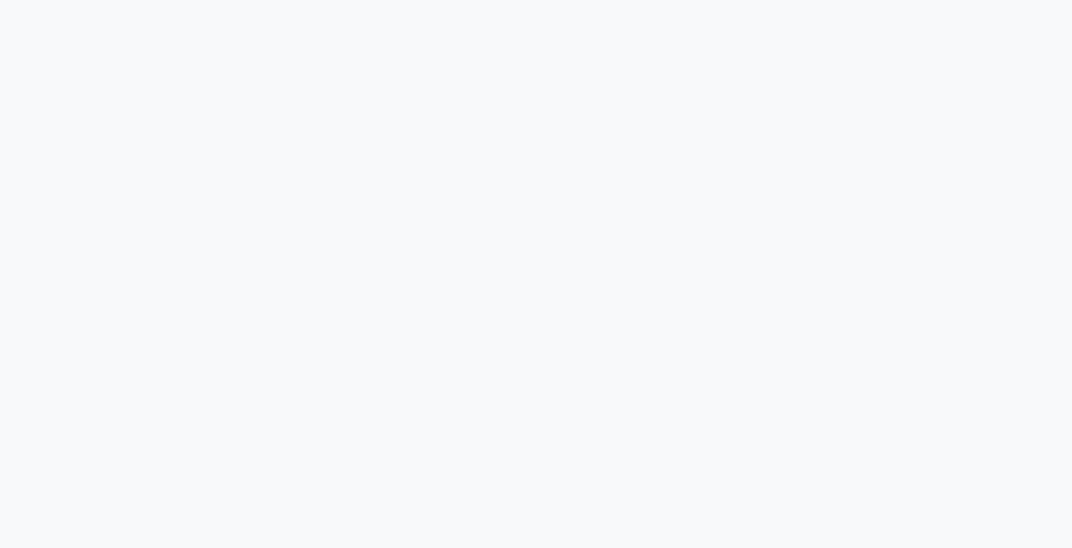
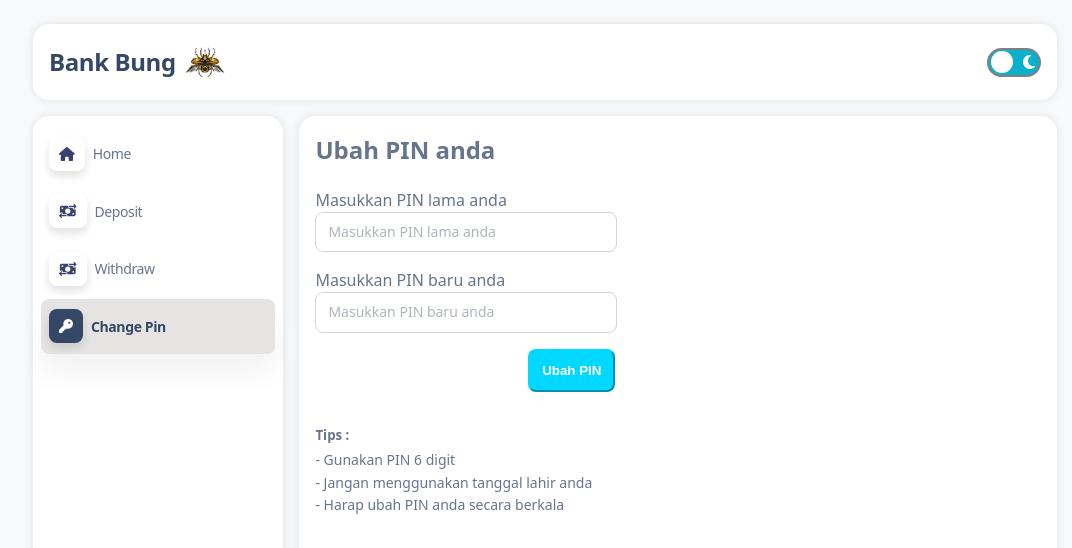
Before and after one commit to DeLuthpi/app-bank-react, a React (Vite) app: page /changepin in a window 1280 px wide. Before the commit this address had no page. Shown: the top 548 px of the page, without its empty margins (95-1167 px from the left). Built offline with nearby package versions, Linux system fonts and the light colour scheme.

Commit message:
add menu change pin

```diff
--- a/src/assets/css/style.css
+++ b/src/assets/css/style.css
@@ -234,6 +234,64 @@ input::-webkit-inner-spin-button {
 	color: #67748e;
 }
 
+.menu-title {
+	margin-top: 0;
+}
+
+.form-changepin {
+	display: flex;
+	flex-wrap: wrap;
+	flex-direction: column;
+	justify-content: flext-start;
+	align-items: flex-start;
+	margin-bottom: 2rem;
+	width: 300px;
+}
+
+.input-group {
+	display: flex;
+	flex-wrap: wrap;
+	flex-direction: column;
+	align-items: flex-start;
+	width: 100%;
+	margin-bottom: 1rem;
+}
+
+.input-pin {
+	--padding: 0.75rem;
+	width: calc(100% - (var(--padding) * 2));
+}
+
+.btn-group {
+	width: 100%;
+}
+
+.btn-changepin {
+	float: right;
+	color: #fff;
+	font-weight: 700;
+	border-color: #00d8ff;
+	background-color: #00d8ff;
+	border-radius: 0.5rem;
+	padding: 0.75rem;
+	cursor: pointer;
+}
+
+.tips-title {
+	margin-top: 0.5rem;
+	margin-bottom: 0;
+	line-height: 1.4rem;
+	color: #67748e;
+}
+
+.tips-desc {
+	margin-top: 0.2rem;
+	font-size: 0.875rem;
+	font-weight: 400;
+	line-height: 1.4rem;
+	color: #67748e;
+}
+
 @media (max-width: 768px) {
 	.transaction-type {
 		width: 100%;
--- /dev/null
+++ b/src/pages/ChangePin.jsx
@@ -0,0 +1,80 @@
+import Sidebar from "../components/Sidebar";
+import Navbar from "../components/Navbar";
+import { useDispatch, useSelector } from "react-redux";
+import { changePin } from "../redux/slices/accountSlice";
+import { toast } from "react-toastify";
+
+const ChangePin = () => {
+	const pin = useSelector((state) => state.account.pin);
+	const dispatch = useDispatch();
+
+	const handleInputPin = (e) => {
+		e.preventDefault();
+		e.target.value = e.target.value.replace(/[a-zA-Z]/g, "");
+	};
+
+	const handleChangePin = (e) => {
+		e.preventDefault();
+
+		const oldPin = e.target.old_pin.value;
+		const newPin = e.target.new_pin.value;
+
+		if (oldPin === "" || newPin === "") {
+			toast.error("PIN anda tidak boleh kosong !", {
+				autoClose: 2500,
+			});
+		} else if (oldPin === pin) {
+			if (newPin === oldPin) {
+				toast.error("PIN baru anda tidak boleh sama dengan PIN lama anda !", {
+					autoClose: 2500,
+				});
+			} else {
+				dispatch(changePin(newPin));
+				toast.success("PIN anda berhasil diubah !", {
+					autoClose: 2500,
+				});
+
+				e.target.reset();
+			}
+		} else {
+			toast.error("PIN anda salah !", {
+				autoClose: 2500,
+			});
+		}
+	};
+
+	return (
+		<div className="container">
+			<Navbar />
+			<div className="main-page">
+				<Sidebar />
+				<div className="main-section">
+					<h2 className="menu-title">Ubah PIN anda</h2>
+					<form onSubmit={handleChangePin} className="form-changepin">
+						<div className="input-group">
+							<label htmlFor="old_pin">Masukkan PIN lama anda</label>
+							<input type="password" id="old_pin" name="old_pin" className="form-control input-pin" maxLength={6} placeholder="Masukkan PIN lama anda" onChange={handleInputPin} autoComplete="off" />
+						</div>
+						<div className="input-group">
+							<label htmlFor="new_pin">Masukkan PIN baru anda</label>
+							<input type="password" id="new_pin" name="new_pin" className="form-control input-pin" maxLength={6} placeholder="Masukkan PIN baru anda" onChange={handleInputPin} autoComplete="off" />
+						</div>
+						<div className="btn-group">
+							<button type="submit" className="btn-changepin">
+								Ubah PIN
+							</button>
+						</div>
+					</form>
+					<h5 className="tips-title">Tips :</h5>
+					<p className="tips-desc">
+						- Gunakan PIN 6 digit
+						<br />- Jangan menggunakan tanggal lahir anda
+						<br />- Harap ubah PIN anda secara berkala
+					</p>
+				</div>
+			</div>
+		</div>
+	);
+};
+
+export default ChangePin;
--- a/src/redux/slices/accountSlice.js
+++ b/src/redux/slices/accountSlice.js
@@ -4,6 +4,7 @@ const accountSlice = createSlice({
 	name: "account",
 	initialState: {
 		saldo: 0,
+		pin: "123456",
 		id: 1,
 		transactions: [],
 	},
@@ -16,8 +17,11 @@ const accountSlice = createSlice({
 			state.saldo -= action.payload;
 			state.transactions.push({ id: state.id++, type: "Withdraw", date: new Date().toDateString() + " " + new Date().toLocaleTimeString(), amount: action.payload });
 		},
+		changePin(state, action) {
+			state.pin = action.payload;
+		},
 	},
 });
 
-export const { deposit, withdraw } = accountSlice.actions;
+export const { deposit, withdraw, changePin } = accountSlice.actions;
 export default accountSlice.reducer;
--- a/src/routes/routeList.jsx
+++ b/src/routes/routeList.jsx
@@ -1,6 +1,7 @@
 import Home from "../pages/Home";
 import Deposit from "../pages/Deposit";
 import Withdraw from "../pages/Withdraw";
+import ChangePin from "../pages/ChangePin";
 
 export const routeList = [
 	{
@@ -19,4 +20,8 @@ export const routeList = [
 		path: "/withdraw",
 		element: <Withdraw />,
 	},
+	{
+		path: "/changepin",
+		element: <ChangePin />,
+	},
 ];
```
